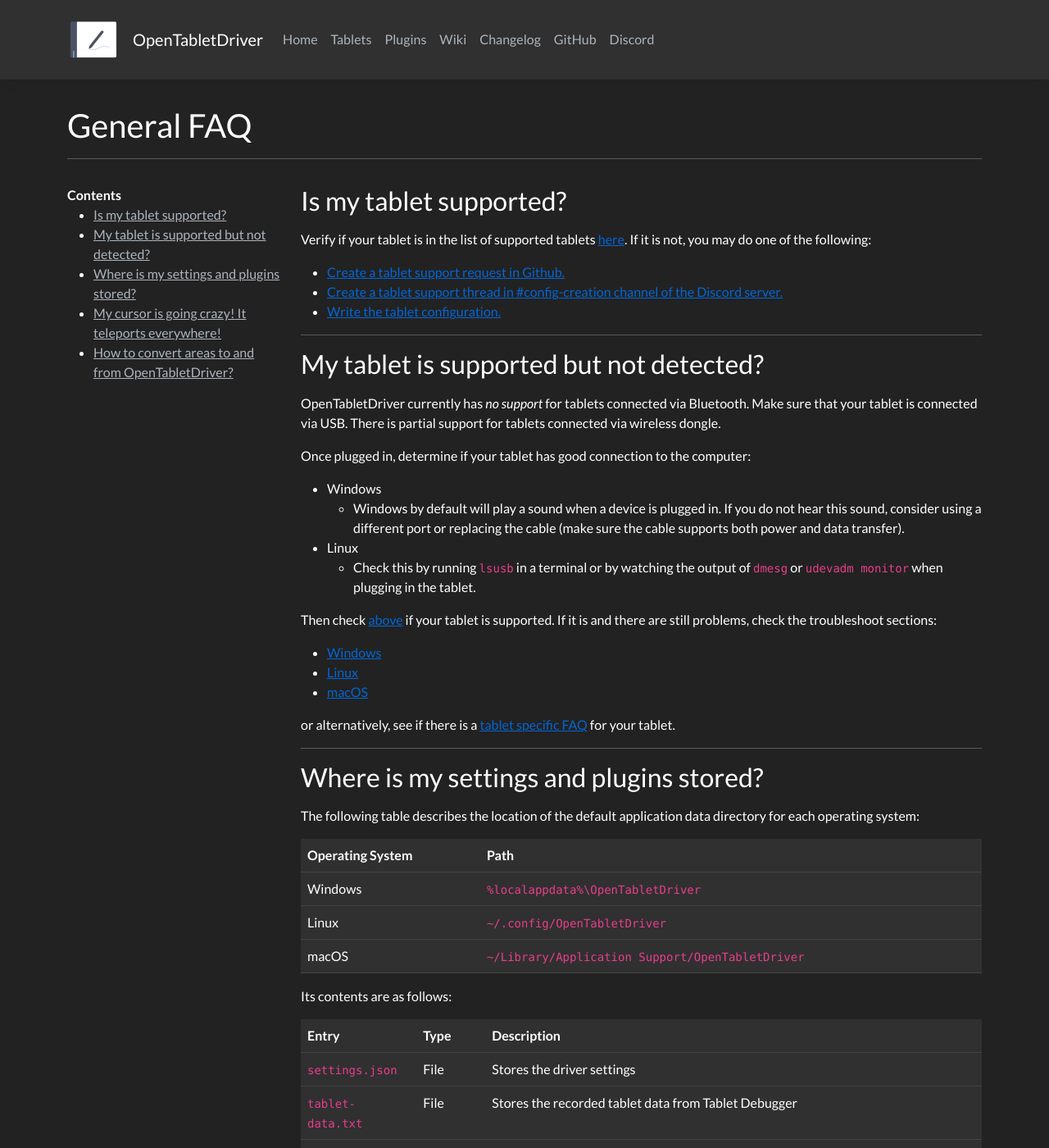
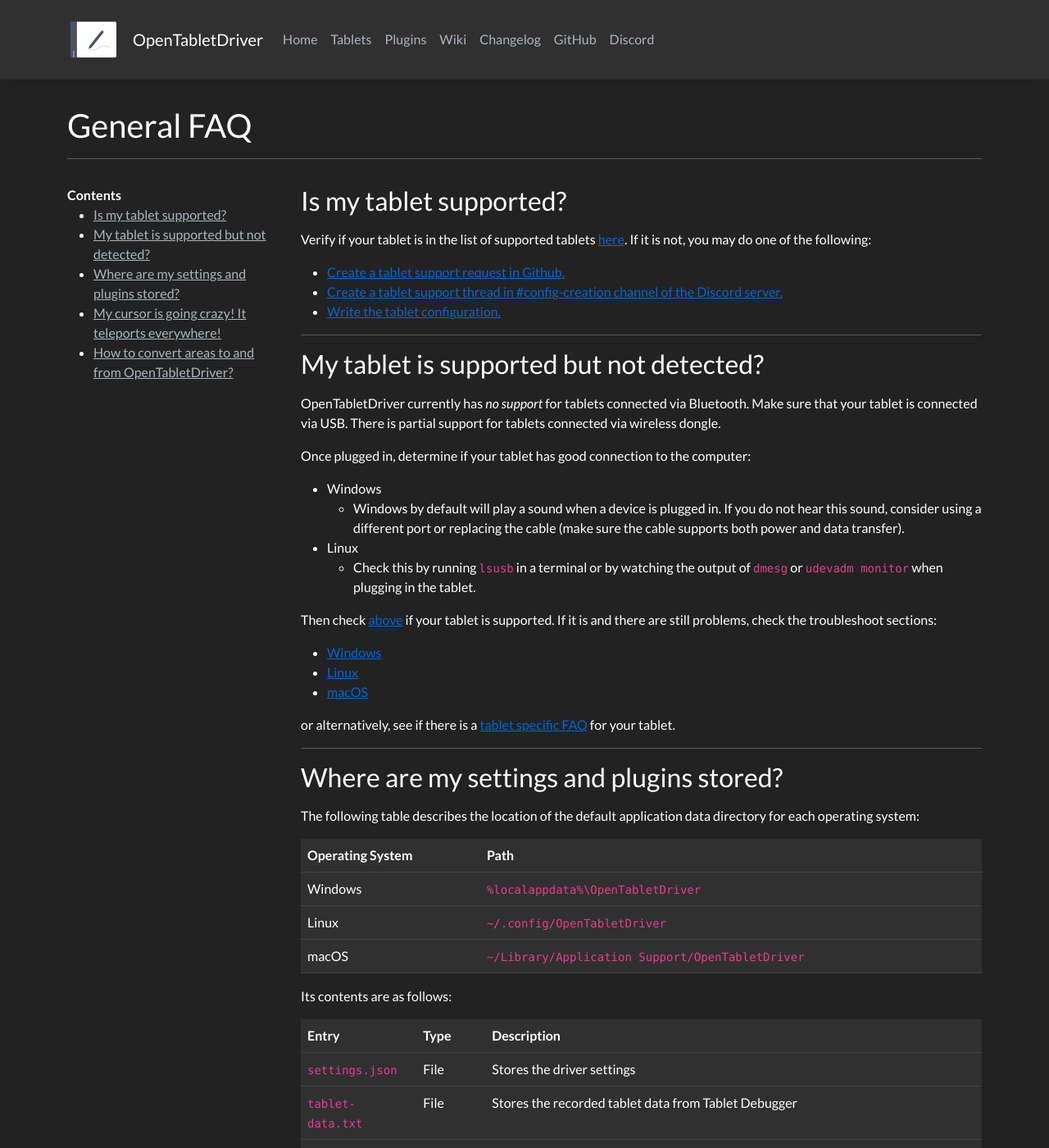
Before and after one commit to OpenTabletDriver/opentabletdriver.github.io, a Jekyll site: the page built from _wiki/FAQ/General.md, in a window 1280 px wide and 1400 px high. Shown: the whole window at 82% size. Built offline with Jekyll 4.4.1, drawn with Linux system fonts in a browser that asks for light colours; nearby versions of some CDN libraries.

Commit message:
FAQ/General: Grammar fix

```diff
--- a/_wiki/FAQ/General.md
+++ b/_wiki/FAQ/General.md
@@ -33,7 +33,7 @@ or alternatively, see if there is a [tablet specific FAQ]({% link _wiki/FAQ/Tabl
 
 ---
 
-### Where is my settings and plugins stored? {#appdata}
+### Where are my settings and plugins stored? {#appdata}
 
 The following table describes the location of the default application data directory for each operating system:
 
```
